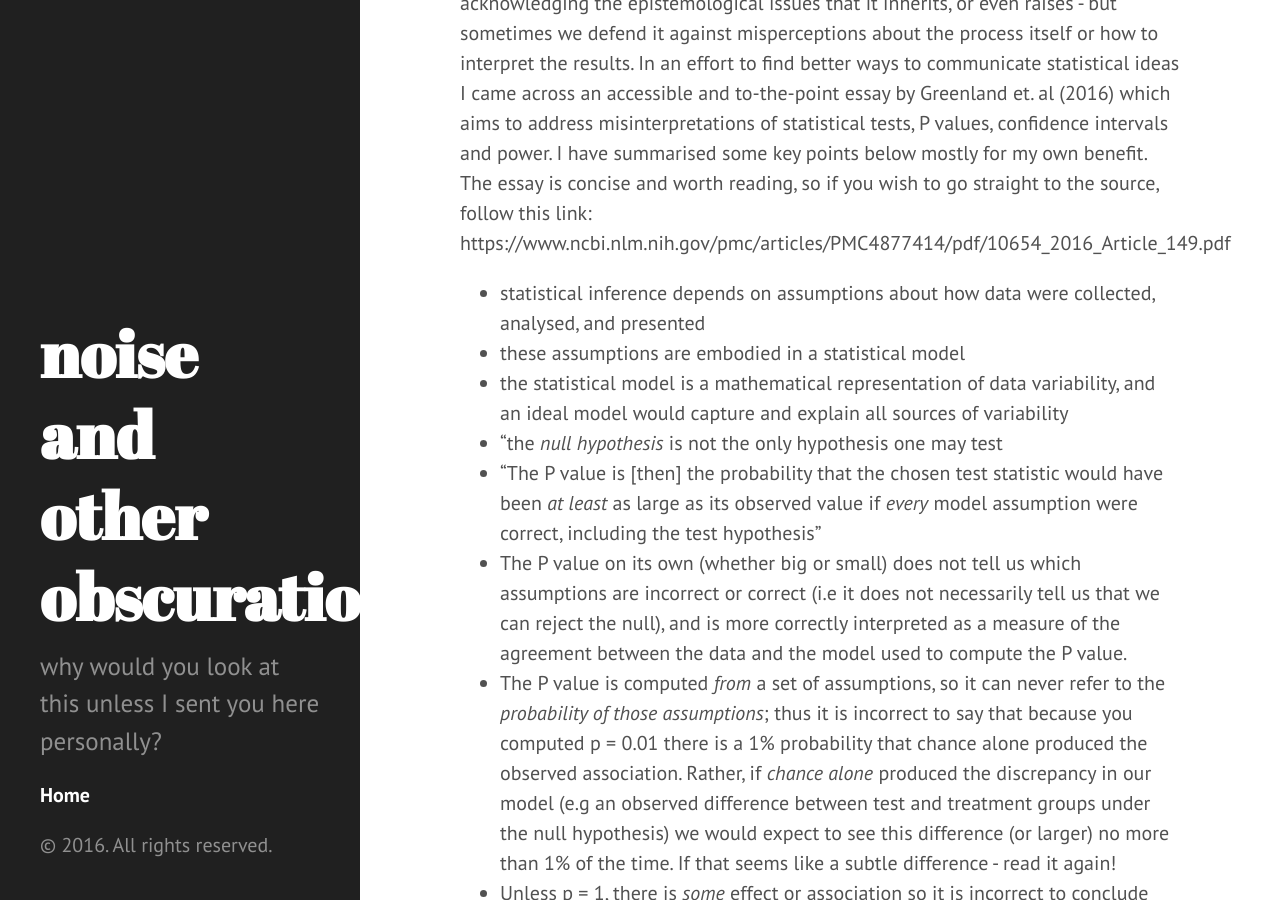
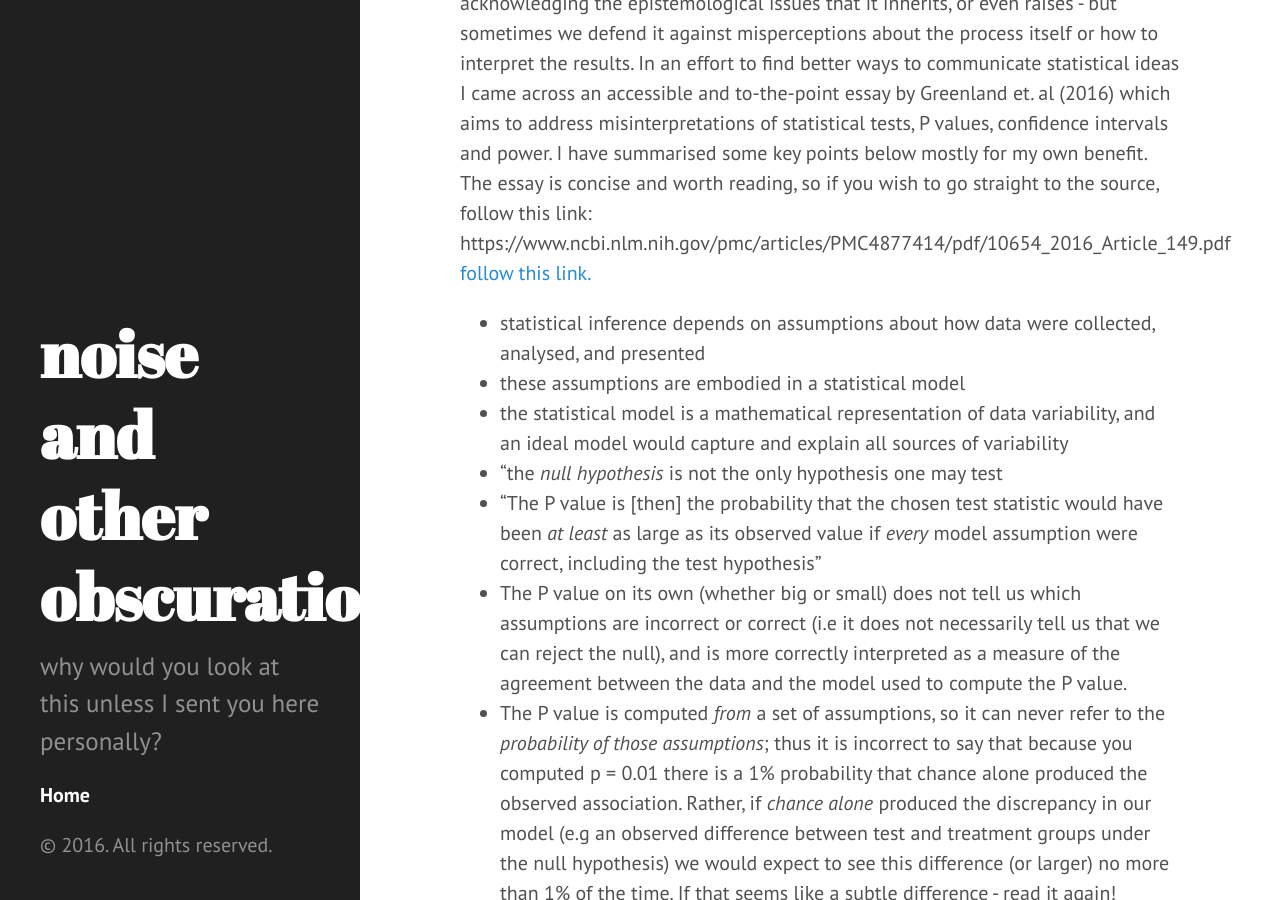
Before and after one commit to ABindoff/ABindoff.github.io, a Jekyll site: the page built from index.html, in a window 1280 px wide and 900 px high, scrolled down 322 px. Built offline with Jekyll 4.4.1, drawn with Linux system fonts in a browser that asks for light colours; the list of posts is cut into pages by our own code.

Commit message:
link update

```diff
--- a/_posts/2016-11-09-statistical_hypothesis_inference_testing.markdown
+++ b/_posts/2016-11-09-statistical_hypothesis_inference_testing.markdown
@@ -6,7 +6,7 @@ layout: post
 ---
 
 As a newly minted statistician working in a busy, multi-disciplinary lab I'm quickly discovering how an undergraduate degree in statistics just scratches the surface of many problems that require deeper attention if a statistician is to add any value (other than "help desk" duties) to working scientists. Many of the issues that we are asked to address require some degree of compromise (or discomfort, or even contradiction...) We defend null-hypothesis statistical testing partly by acknowledging the epistemological issues that it inherits, or even raises - but sometimes we defend it against misperceptions about the process itself or how to interpret the results. In an effort to find better ways to communicate statistical ideas I came across an accessible and to-the-point essay by Greenland et. al (2016) which aims to address misinterpretations of statistical tests, P values, confidence intervals and power. I have summarised some key points below mostly for my own benefit. The essay is concise and worth reading, so if you wish to go straight to the source, follow this link: https://www.ncbi.nlm.nih.gov/pmc/articles/PMC4877414/pdf/10654_2016_Article_149.pdf
-
+[follow this link.]( https://www.ncbi.nlm.nih.gov/pmc/articles/PMC4877414/pdf/10654_2016_Article_149.pdf "down the rabbit hole")
 
 - statistical inference depends on assumptions about how data were collected, analysed, and presented
 - these assumptions are embodied in a statistical model
```
